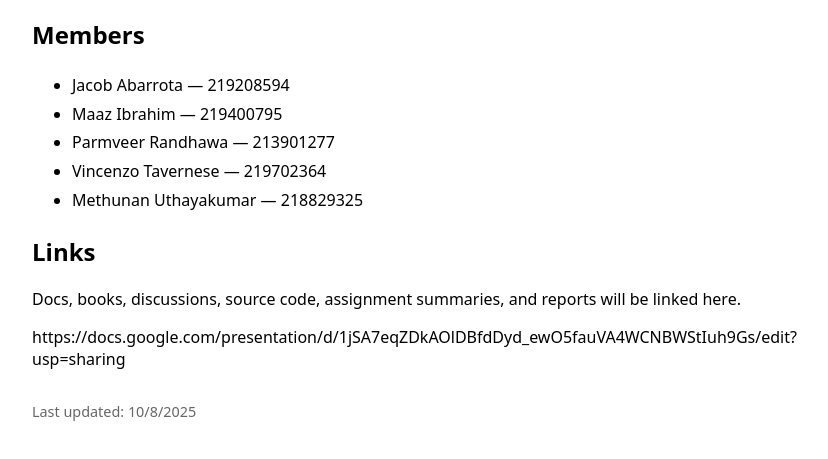
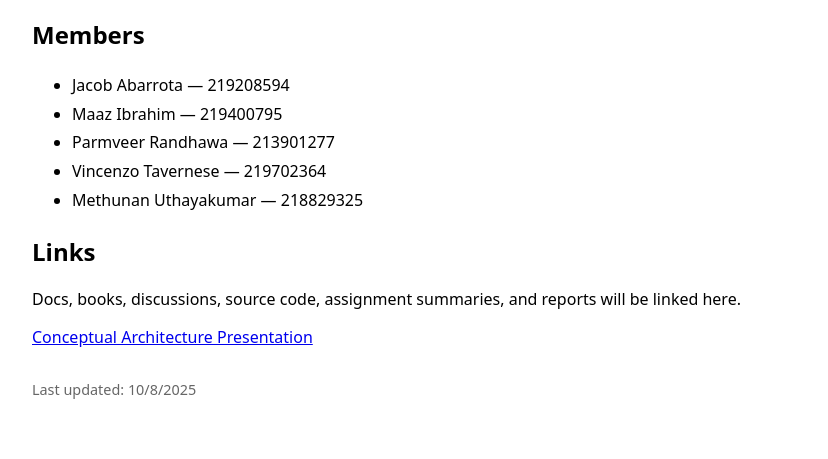
Before and after one commit to jacobm00517/Apache-Hadoop-Analysis, a plain HTML site: page index.html in a window 1280 px wide. Shown: the part 119-578 px from the top of the page, without its empty margins (248-1076 px from the left). Drawn offline with Linux system fonts and the light colour scheme.

Commit message:
Added hyperlink for presentation 1

```diff
--- a/index.html
+++ b/index.html
@@ -27,7 +27,8 @@
 
   <h2>Links</h2>
   <p>Docs, books, discussions, source code, assignment summaries, and reports will be linked here.</p>
-  <p>https://docs.google.com/presentation/d/1jSA7eqZDkAOlDBfdDyd_ewO5fauVA4WCNBWStIuh9Gs/edit?usp=sharing</p>
+  <a href="https://docs.google.com/presentation/d/1jSA7eqZDkAOlDBfdDyd_ewO5fauVA4WCNBWStIuh9Gs/edit?usp=sharing">Conceptual Architecture Presentation</a>
+
 
   <footer>Last updated: <span id="d"></span><script>document.getElementById('d').textContent=new Date().toLocaleDateString();</script></footer>
 </body>
```
